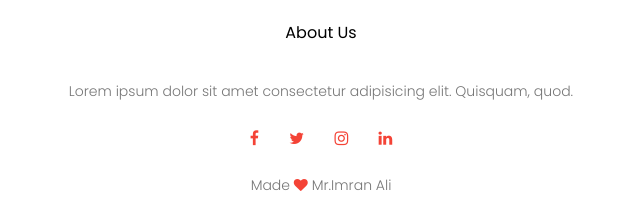
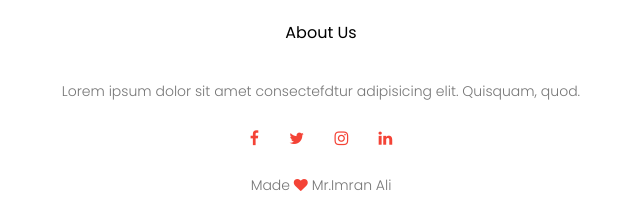
Before and after one commit to imran1488/Website-Building, a plain HTML site: page College Website/index.html in a window 1280 px wide. Shown: the part 3874-4082 px from the top of the page, 319-959 px from the left. Drawn offline with Linux system fonts and the light colour scheme.

Commit message:
testing of updation of new branch in making of college website

```diff
--- a/College Website/index.html
+++ b/College Website/index.html
@@ -198,7 +198,8 @@
     <section class="footer">
       <h4>About Us</h4>
       <p>
-        Lorem ipsum dolor sit amet consectetur adipisicing elit. Quisquam, quod.
+        Lorem ipsum dolor sit amet consectefdtur adipisicing elit. Quisquam,
+        quod.
       </p>
       <div class="icons">
         <i class="fa fa-facebook"></i>
```
